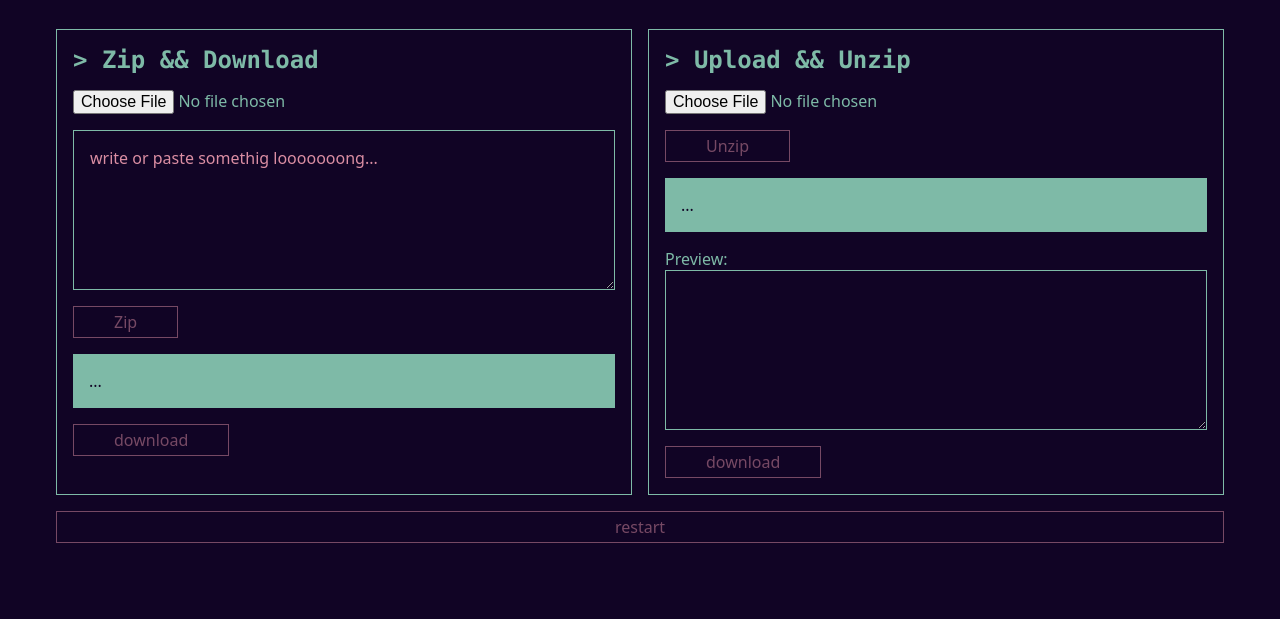
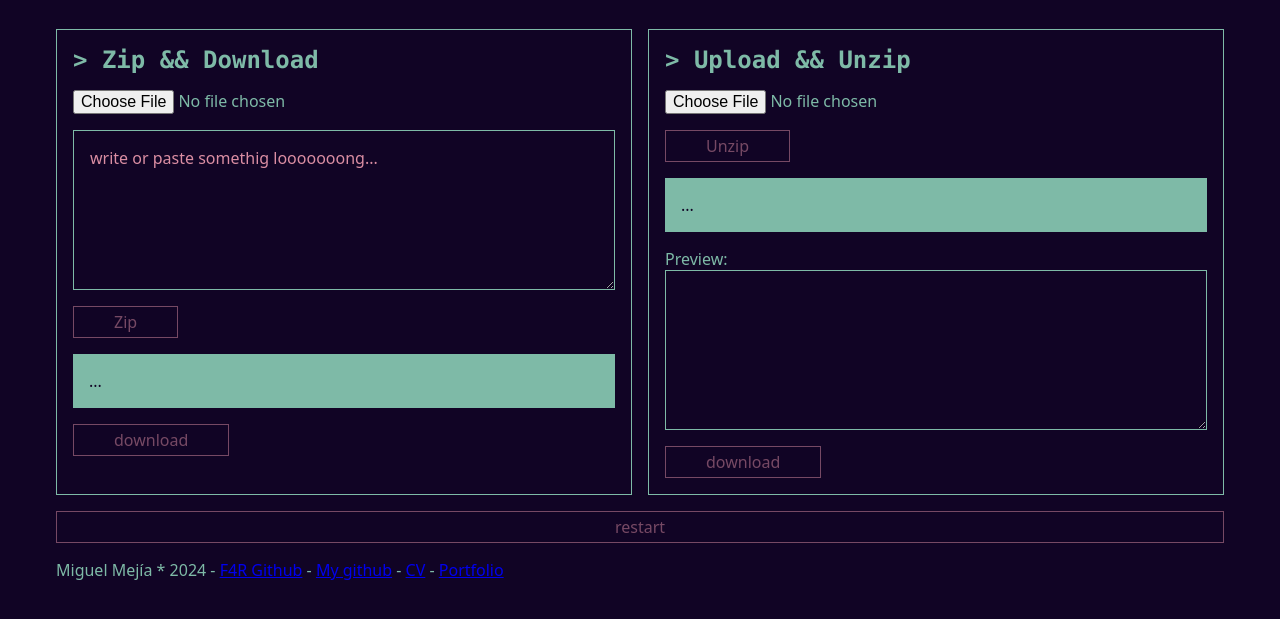
Before and after one commit to dothedada/filemakerrrr, a plain HTML site: page index.html in a window 1280 px wide. Shown: the part 73-692 px from the top of the page. Drawn offline with Linux system fonts and the light colour scheme.

Commit message:
Ajusta readme y enlaces del demo

```diff
--- a/index.html
+++ b/index.html
@@ -81,6 +81,13 @@
             </div>
         </div>
         <button type="button" class="reset">restart</button>
+        <div>
+            Miguel Mejía * 2024 -
+            <a href="https://github.com/dothedada/filemakerrrr">F4R Github</a> -
+            <a href="https://github.com/dothedada">My github</a> -
+            <a href="https://cv.mmejia.com">CV</a> -
+            <a href="https://mmejia.com">Portfolio</a>
+        </div>
     </body>
     <script type="module" src="main.js"></script>
 </html>
```
